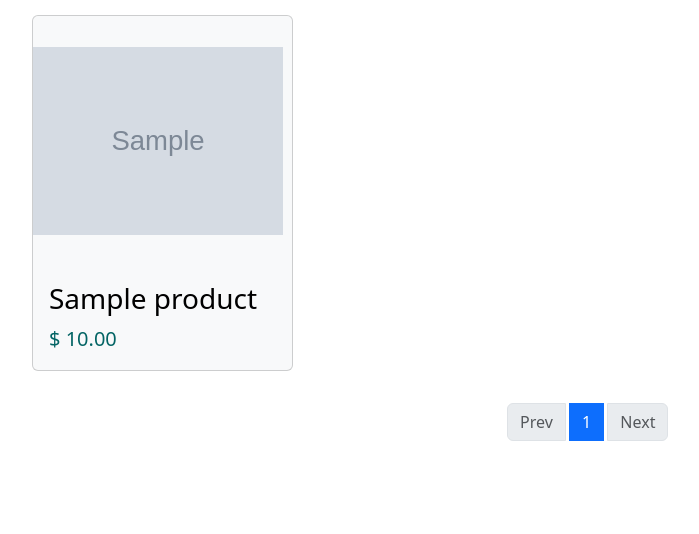
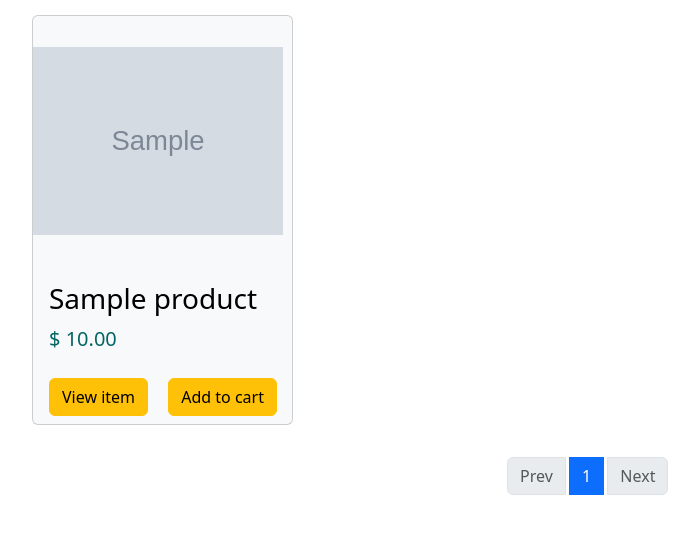
Before and after one commit to stanislavtz/ecommerce, a Django app: page /shop/ in a window 1280 px wide. Shown: the part 73-607 px from the top of the page, without its empty margins (50-749 px from the left). Run offline with Django 5.2, Linux system fonts and the light colour scheme; tables that the repository leaves empty hold one stand-in row (values such as "Sample post"); grey boxes marked "Sample" are stand-in pictures.

Commit message:
Add buttons

```diff
--- a/ecommerce/shop/templates/shop/index.html
+++ b/ecommerce/shop/templates/shop/index.html
@@ -25,6 +25,12 @@
                                 </div>
                                 <div class="card-text product-price">
                                     $ {{ product.price|floatformat:2 }}
+                                </div>
+                            </div>
+                            <div class="row">
+                                <div class="col">
+                                    <a class="btn btn-warning my-2 ms-3" href="{% url 'detail' product.id %}">View item</a>
+                                    <a class="btn btn-warning my-2 ms-3" href="#">Add to cart</a>
                                 </div>
                             </div>
                         </div>
```
